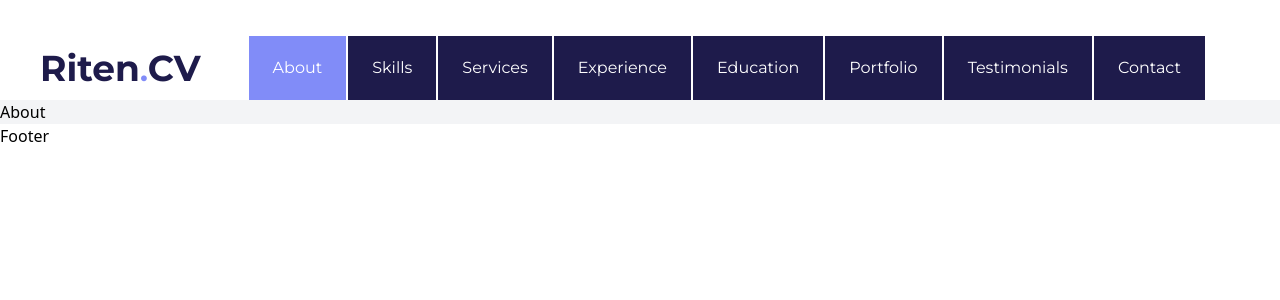
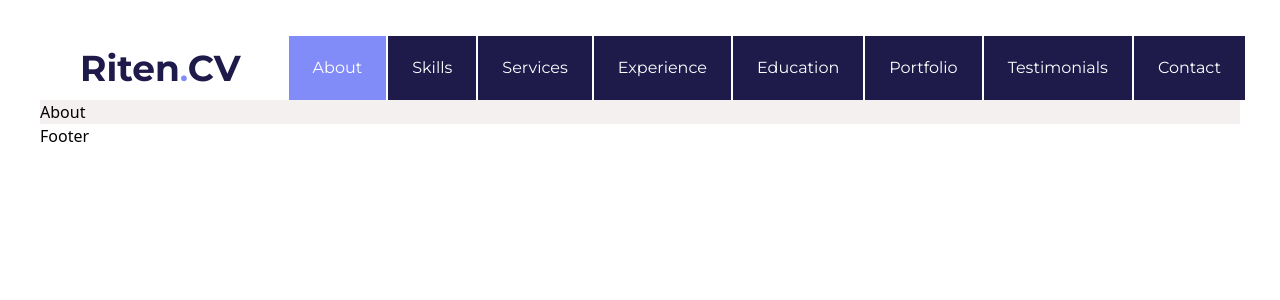
Before and after one commit to Riten1/Portfolio-website, a React (Vite) app in the folder project/: page / in a window 1280 px wide. Shown: the top 300 px of the page. Built offline with nearby package versions, Linux system fonts and the light colour scheme.

Commit message:
'ContainerDebud'

```diff
--- a/project/src/App.jsx
+++ b/project/src/App.jsx
@@ -2,6 +2,7 @@ import { Outlet, useNavigate } from 'react-router-dom'
 import Header from './components/Header/Header'
 import { useEffect } from 'react'
 import Footer from './components/Footer/Footer'
+import SuperContainer from './components/container/SuperContainer'
 
 function App() {
 const navigate = useNavigate()
@@ -11,13 +12,13 @@ const navigate = useNavigate()
   }, [])
 
   return (
-    <>
+    <SuperContainer>
      <Header />
      <main>
      <Outlet />
      </main>
      <Footer />
-    </>
+    </SuperContainer>
   )
 }
 
--- a/project/src/components/container/MainContainer.jsx
+++ b/project/src/components/container/MainContainer.jsx
@@ -2,7 +2,7 @@ import React from 'react'
 
 const MainContainer = ({children}) => {
   return (
-    <div className='w-full h-full bg-gray-100 overflow-hidden'>{children}</div>
+    <div className='w-full h-full bg-f5f0f0 overflow-hidden'>{children}</div>
   )
 }
 
--- a/project/src/components/container/SuperContainer.jsx
+++ b/project/src/components/container/SuperContainer.jsx
@@ -2,7 +2,7 @@ import React from 'react'
 
 const SuperContainer = ({children}) => {
   return (
-    <div className='w-screen h-screen overflow-hidden pl-10 pb-45 pr-10 pt-24'>{children}</div>
+    <div className='w-screen h-screen overflow-hidden pl-10 pb-11 pr-10'>{children}</div>
   )
 }
 
--- a/project/tailwind.config.js
+++ b/project/tailwind.config.js
@@ -6,6 +6,9 @@ export default {
   ],
   theme: {
     extend:{
+      backgroundColor: {
+        'f5f0f0': '#f5f0f0',
+      },
       fontFamily: {
         'mont': ["Montserrat", "sans-serif"]
     }
```
